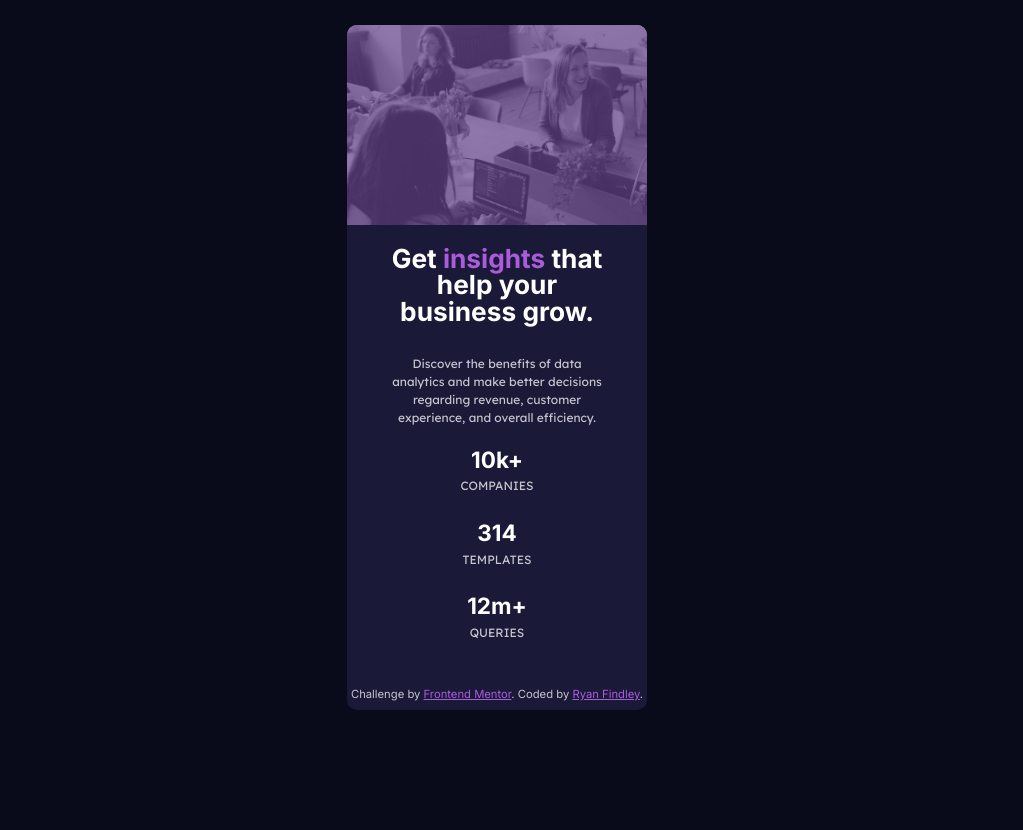
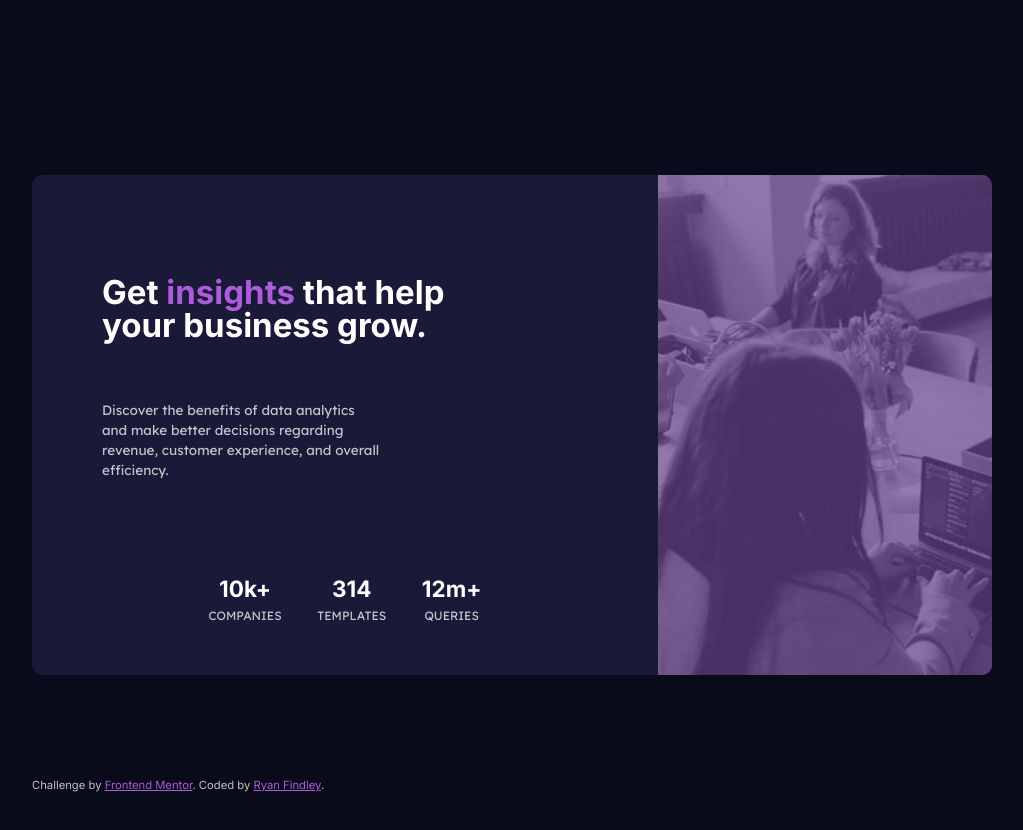
Before and after one commit to r-findley/stats-preview-card, a plain HTML site: page index.html in a window 1280 px wide. Shown: the whole page, without its empty margins (143-1166 px from the left). Before the commit the page ends 800 px from the top, so only its background shows below. Drawn offline with Linux system fonts and the light colour scheme.

Commit message:
desktop media query

```diff
--- a/index.css
+++ b/index.css
@@ -167,7 +167,7 @@ body {
 }
 
 header {
-	box-shadow: inset 0 0 0 200px hsla(268, 36%, 41%, 0.7);
+	box-shadow: inset 0 0 0 500px hsla(268, 36%, 41%, 0.7);
 	background: url("./images/image-header-mobile.jpg") no-repeat;
 	background-size: cover;
 	height: 200px;
@@ -224,3 +224,48 @@ footer a:visited {
 footer {
 	font-size: 0.75rem;
 }
+
+/* MEDIA QUERY */
+@media screen and (min-width: 850px) {
+	body {
+		width: 75%;
+		height: 70%;
+		border-radius: 10px;
+		margin: 175px;
+		display: flex;
+	}
+
+	header {
+		background: url("./images/image-header-desktop.jpg");
+		border-radius: 0 10px 10px 0;
+		background-size: cover;
+		height: 500px;
+		width: 55%;
+		order: 2;
+	}
+
+	h1 {
+		width: 55%;
+		margin: 75px 70px 20px;
+		text-align: left;
+		font-size: 2.2rem;
+	}
+
+	p {
+		text-align: left;
+		margin: 10px 70px 75px;
+		width: 45%;
+		font-size: 0.9em;
+	}
+
+	ul {
+		display: flex;
+		justify-content: space-evenly;
+		width: 55%;
+	}
+
+	footer {
+		position: absolute;
+		bottom: 0;
+	}
+}
--- a/index.html
+++ b/index.html
@@ -22,16 +22,7 @@
 		<!-- Feel free to remove these styles or customise in your own stylesheet 👍 -->
 	</head>
 	<body>
-		<header class="image-placeholder">
-			<!-- <figure>
-				<img
-					src="./images/image-header-mobile.jpg"
-					alt="People working at a table."
-					height="235px"
-					width="320px"
-				/>
-			</figure> -->
-		</header>
+		<header class="image-placeholder"></header>
 		<main>
 			<h1>Get <span>insights</span> that help your business grow.</h1>
 
```
